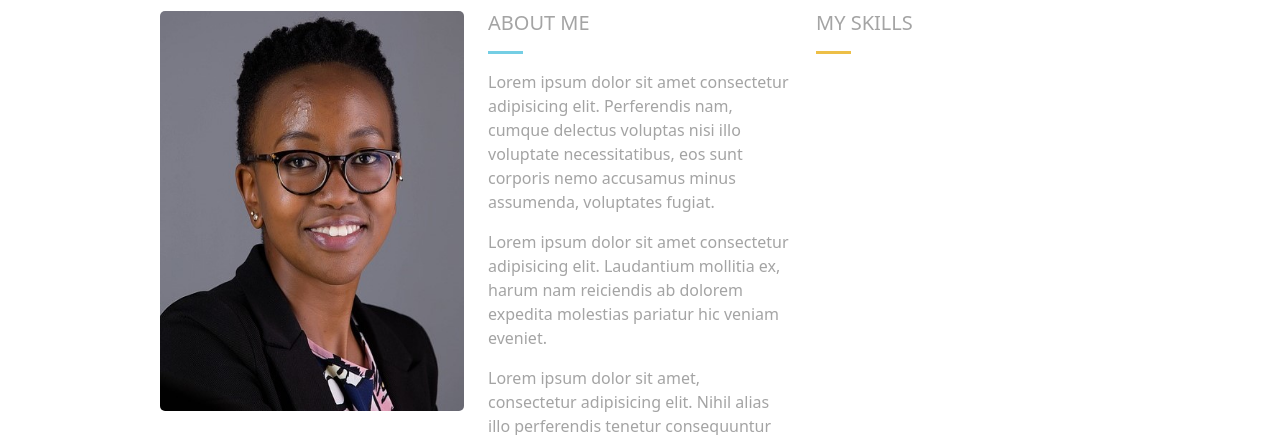
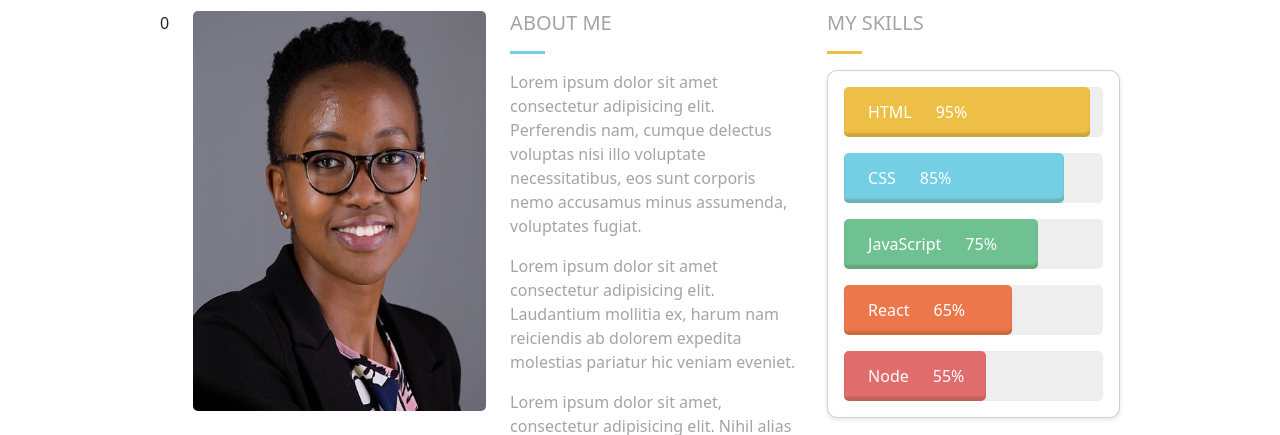
Before and after one commit to AdeAdex/School_Management_System, a React (Vite) app: page /aboutThisTeacher in a window 1280 px wide. Shown: the part 517-952 px from the top of the page. Built offline with nearby package versions, Linux system fonts and the light colour scheme.

Commit message:
Working on the about teachers page

```diff
--- a/AboutTeachersPage.jsx
+++ b/AboutTeachersPage.jsx
@@ -1,12 +1,32 @@
-import React from "react";
+import React, { useEffect, useState } from "react";
 import OthersBgImage from "./src/components/OthersBgImage";
 import ActivitiesHeader from "./src/components/ActivitiesHeader";
 import BgImageInner1 from "./src/components/BgImageInner1";
 import FooterHeader from "./src/components/FooterHeader";
 import Footer from "./src/components/Footer";
 import Small_hr from "./src/components/Small_hr";
+import Skills from "./src/components/Skills";
 
-const AboutTeachersPage = () => {
+const AboutTeachersPage = ({seconds}) => {
+  const [countdown, setCountdown] = useState(5);
+
+
+  // useEffect(() => {
+  //   const timer =
+  //     countdown > 0 && setInterval(() => setCountdown(countdown - 1), 1000);
+  //   return () => clearInterval(timer);
+  // }, [countdown]);
+
+  const countDown =()=>{
+    if (countdown > 0) {
+      setCountdown(countdown - 1);
+    }
+  }
+  useEffect(() => {
+
+    setTimeout(()=>countDown(), 1000)
+  }, [countdown]);
+
   return (
     <>
       <div
@@ -22,6 +42,7 @@ const AboutTeachersPage = () => {
           ></OthersBgImage>
         </div>
         <div className=" d-flex w-75 mx-auto gap-4 py-5">
+        <div>{countdown}</div>
           <div className="" style={{ width: "33%" }}>
             <img
               src="pic/teacher10.jpg"
@@ -30,7 +51,10 @@ const AboutTeachersPage = () => {
             />
           </div>
           <div className="" style={{ width: "33%" }}>
-            <FooterHeader headerClasses="text-uppercase text-color" headerName="about me"></FooterHeader>
+            <FooterHeader
+              headerClasses="text-uppercase text-color"
+              headerName="about me"
+            ></FooterHeader>
             <Small_hr
               hr_class="my-3 skyblue"
               hr_style={{
@@ -59,14 +83,51 @@ const AboutTeachersPage = () => {
             </div>
           </div>
           <div className="" style={{ width: "33%" }}>
-            <FooterHeader headerClasses="text-uppercase text-color" headerName="my skills"></FooterHeader>
+            <FooterHeader
+              headerClasses="text-uppercase text-color"
+              headerName="my skills"
+            ></FooterHeader>
             <Small_hr
-            hr_class="my-3 yellow"
+              hr_class="my-3 yellow"
               hr_style={{
                 height: "3px",
                 width: "35px",
               }}
             ></Small_hr>
+            <div className="card p-3">
+              <div className="body w-100 d-flex flex-column gap-3">
+                <Skills
+                  skill_classes="skill-percent yellow d-flex gap-4 text-white px-4"
+                  skill_style={{ width: "95%" }}
+                  skills="HTML"
+                  skill_percent="95%"
+                ></Skills>
+                <Skills
+                  skill_classes="skill-percent skyblue d-flex gap-4 text-white px-4"
+                  skill_style={{ width: "85%" }}
+                  skills="CSS"
+                  skill_percent="85%"
+                ></Skills>
+                <Skills
+                  skill_classes="skill-percent green d-flex gap-4 text-white px-4"
+                  skill_style={{ width: "75%" }}
+                  skills="JavaScript"
+                  skill_percent="75%"
+                ></Skills>
+                <Skills
+                  skill_classes="skill-percent orange d-flex gap-4 text-white px-4"
+                  skill_style={{ width: "65%" }}
+                  skills="React"
+                  skill_percent="65%"
+                ></Skills>
+                <Skills
+                  skill_classes="skill-percent pink d-flex gap-4 text-white px-4"
+                  skill_style={{ width: "55%" }}
+                  skills="Node"
+                  skill_percent="55%"
+                ></Skills>
+              </div>
+            </div>
           </div>
         </div>
         <div className="bg image1 d-flex">
--- a/src/App.css
+++ b/src/App.css
@@ -198,3 +198,46 @@ body {
   padding: 12px;
   cursor: pointer;
 }
+
+
+
+.card {
+  width: 100%;
+  background-color: #fff;
+  box-shadow: 0 2px 5px rgba(0, 0, 0, 0.1);
+  border-radius: 10px;
+  overflow: hidden;
+}
+
+.skill {
+  display: flex;
+  align-items: center;
+}
+
+.skill-name {
+  font-size: 16px;
+}
+
+.skill-level {
+  height: 50px;
+  background-color: #eee;
+  border-radius: 5px;
+  overflow: hidden;
+}
+
+.skill-percent {
+  height: 100%;
+  border-top-right-radius: 5px;
+  border-bottom-right-radius: 5px;
+  box-shadow: inset 0px -4px 2px rgba(63, 62, 6, 0.2);
+  transition: all .3s ease-in-out;
+}
+
+.skill-percent-number {
+  font-size: 16px;
+}
+
+
+.skill-percent:hover {
+  box-shadow: inset 0px 4px 2px rgba(63, 62, 6, 0.2);
+}
--- a/src/components/Contact_Us_Form.jsx
+++ b/src/components/Contact_Us_Form.jsx
@@ -7,7 +7,7 @@ const Contact_Us_Form = () => {
         <form>
 
           <input type="text" required="" placeholder="NAME" className="text-capitalize" />
-          <input type="email" id="email" name="email" required="" placeholder="EMAIL" autocomplete="off" />
+          <input type="email" id="email" name="email" required="" placeholder="EMAIL" autoComplete="off" />
           <textarea id="message" name="message" required="" placeholder="MESSAGE" className="text-capitalize"></textarea>
           <button type="submit">send</button>
         </form>
--- a/src/components/FooterGallary.jsx
+++ b/src/components/FooterGallary.jsx
@@ -3,9 +3,9 @@ import React from "react";
 const FooterGallary = ({cover,img, cover_img}) => {
   return (
     <>
-      <div class="book">
+      <div className="book">
         <img src={img} alt="" />
-        <img src={cover_img} alt="" class="cover" />
+        <img src={cover_img} alt="" className="cover" />
         {/* <div class="cover">
           <p>{cover}</p>
         </div> */}
--- a/src/components/OrangeHouseTeachersCard.jsx
+++ b/src/components/OrangeHouseTeachersCard.jsx
@@ -13,7 +13,7 @@ const OrangeHouseTeachersCard = ({
 }) => {
   const navigate = useNavigate();
   const toTeachersPage = () => {
-    navigate({para})
+    navigate(para)
   };
   return (
     <>
@@ -47,13 +47,13 @@ const OrangeHouseTeachersCard = ({
               >
                 <h5>{teacherName}</h5>
               </Link>
-              <Small_hr></Small_hr>
+
               <p className="card-text">
                 Lorem ipsum dolor sit, amet consectetur adipisicing elit. Et
                 rerum distinctio cumque quas.
               </p>
               <button
-                onClick={() => toTeachersPage ()}
+                onClick={toTeachersPage}
                 className="btn card-text  text-white d-flex gap-2 shadow py-2 px-2 border-0"
                 style={{ cursor: "pointer", backgroundColor: "inherit" }}
               >
@@ -67,7 +67,6 @@ const OrangeHouseTeachersCard = ({
                 class="fas fa-paperclip shadow about-icon-mains"
                 title="CURRICULUM"
               >
-                <span>adeoluwa</span>
               </i>
               <i
                 class="far fa-floppy-disk shadow about-icon-mains"
--- /dev/null
+++ b/src/components/Skills.jsx
@@ -0,0 +1,21 @@
+import React from "react";
+
+const Skills = ({skill_style, skill_classes, skills, skill_percent}) => {
+  return (
+    <>
+      <div className="skill w-100">
+        <div className="skill-level w-100">
+          <div
+            className={skill_classes}
+            style={skill_style}
+          >
+            <div className="skill-name my-auto">{skills}</div>
+            <div className="skill-percent-numbe my-auto">{skill_percent}</div>
+          </div>
+        </div>
+      </div>
+    </>
+  );
+};
+
+export default Skills;
```
Also changed, not shown: src/HomePage.jsx (+0 -16 lines).
